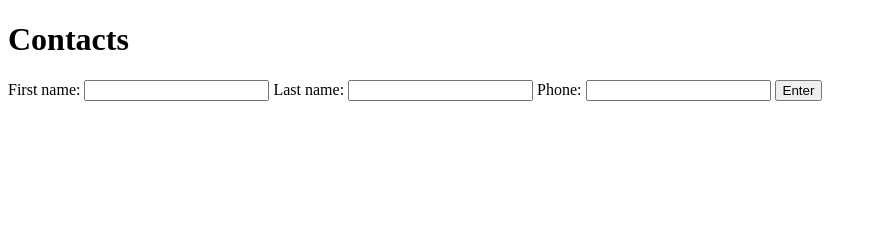
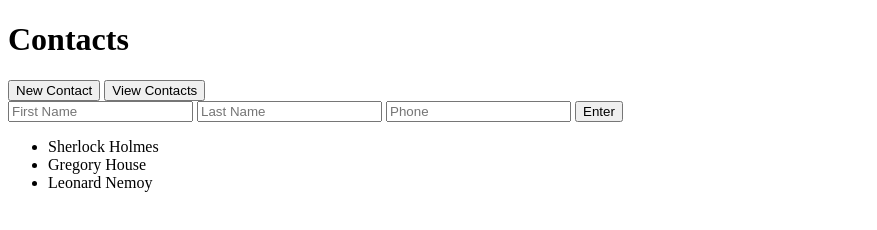
Before and after one commit to farhadahmed/mean-contacts-app, a website: page app/index.html in a window 1280 px wide. Shown: the whole page, without its empty margins (0-877 px from the left). Drawn offline with nearby package versions, Linux system fonts and the light colour scheme.

Commit message:
working mg-repeat of contacts listed in mainController

```diff
--- a/app/index.html
+++ b/app/index.html
@@ -1,25 +1,29 @@
 <!DOCTYPE html>
+<!-- <html ng-app="contactsApp"> -->
 <html ng-app="contactsApp">
 <head>
 	<meta charset="UTF-8">
 	<title>Contacts</title>
+	<script src="https://ajax.googleapis.com/ajax/libs/angularjs/1.6.4/angular.min.js"></script>
 </head>
 <body>
 	<h1>Contacts</h1>
-	<div ng-controller="mainController">
+	<button>New Contact</button>
+	<button>View Contacts</button>
+ 	<div>
 		<form>
-			<label>First name:</label>
-			<input type="text">
-			<label>Last name:</label>
-			<input type="text">
-			<label>Phone:</label>
-			<input type="number">
-
+			<input type="text" placeholder="First Name" ng-model="firstName">
+			<input type="text" placeholder="Last Name" ng-model="lastName">
+			<input type="number" placeholder="Phone" ng-model="phoneNumber">
 			<button type="submit">Enter</button>
 		</form>
 	</div>
+	<div ng-controller="mainController">
+		<ul>
+			<li ng-repeat="contact in contacts">{{contact}}</li>
+		</ul>
+	</div>
 
-	<script src="https://ajax.googleapis.com/ajax/libs/angularjs/1.4.9/angular.min.js"></script>
-	<script type="text/javascript" src="script.js"></script>
+	<script type="text/javascript" src="js/script.js"></script>
 </body>
 </html>
--- a/script.js
+++ b/app/js/script.js
@@ -3,6 +3,11 @@
 // provide access to Angular.js features.
 var contactsApp = angular.module('contactsApp', []);
 
-contactsApp.controller('mainController', function() {
+contactsApp.controller('mainController', function($scope) {
+	$scope.contacts = [
+		'Sherlock Holmes',
+		'Gregory House',
+		'Leonard Nemoy'
+	];
 
 });
--- a/server.js
+++ b/server.js
@@ -10,9 +10,9 @@ app.get('/', function(req, res) {
   res.status(500).sendFile(__dirname + '/app/index.html');
 });
 
-app.use(function(req, res, next) {
-  res.status(404).sendFile(__dirname + '/app/404.html');
-});
+// app.use(function(req, res, next) {
+//   res.status(404).sendFile(__dirname + '/app/404.html');
+// });
 
 app.listen(port, function() {
   console.log('server running on port' + port);
```
